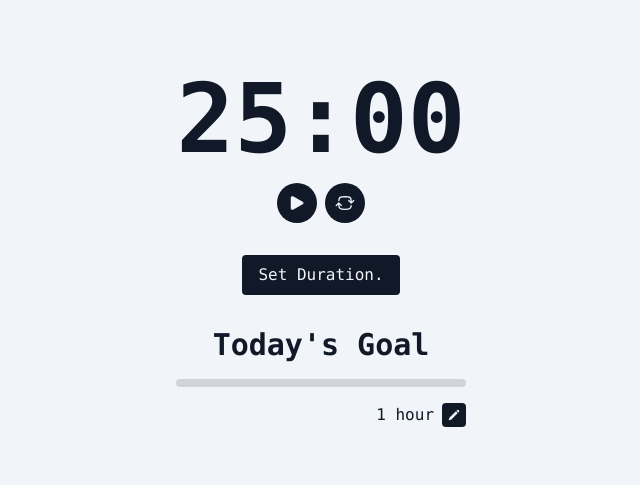
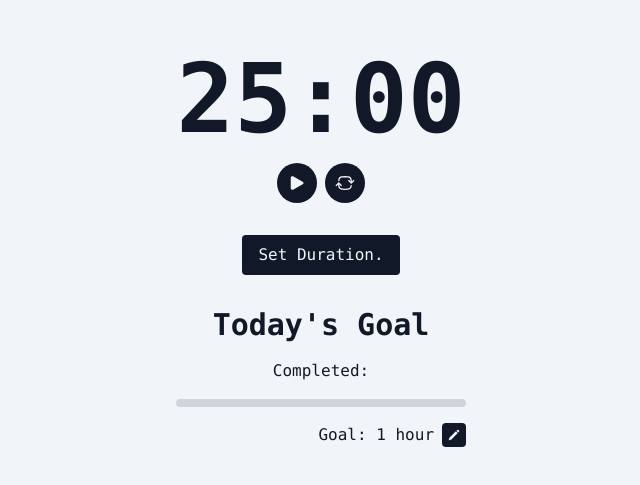
Before and after one commit to hecticme/simplemodoro, a React (Vite) app: page / in a window 1280 px wide. Shown: the part 151-636 px from the top of the page, without its empty margins (319-959 px from the left). Built offline with nearby package versions, Linux system fonts and the light colour scheme.

Commit message:
add completed time and refactor format function

```diff
--- a/src/components/GoalDisplay.jsx
+++ b/src/components/GoalDisplay.jsx
@@ -29,10 +29,9 @@ export function GoalDisplay({
     }
   }, [progress, goal]);
 
-  const formatGoal = (goal) => {
-    const goalInHour = goal * 60;
-    const hour = Math.floor(goalInHour / 60);
-    const minute = goalInHour % 60;
+  const formatByHours = (minutes) => {
+    const hour = Math.floor(minutes / 60);
+    const minute = minutes % 60;
     return `${hour != 0 ? `${hour} hour${hour > 1 ? "s" : ""}` : ""} ${
       minute != 0 ? `${minute} minute${minute > 1 ? "s" : ""}` : ""
     }`;
@@ -43,6 +42,9 @@ export function GoalDisplay({
       <h2 className="mt-4 text-xl font-bold sm:text-2xl md:text-3xl">
         Today's Goal
       </h2>
+      <h3 className="text-sm sm:text-base">
+        Completed: {formatByHours(Math.floor(progress / 60))}
+      </h3>
 
       <div
         className={`h-2 w-full overflow-hidden rounded-full transition-colors duration-500 ${
@@ -63,7 +65,7 @@ export function GoalDisplay({
 
       <div className="flex justify-end gap-2 self-end">
         <p className="flex items-center text-sm sm:text-base">
-          {formatGoal(goal)}
+          Goal: {formatByHours(goal * 60)}
         </p>
         <div className="relative flex flex-col gap-2 ">
           <button
```
